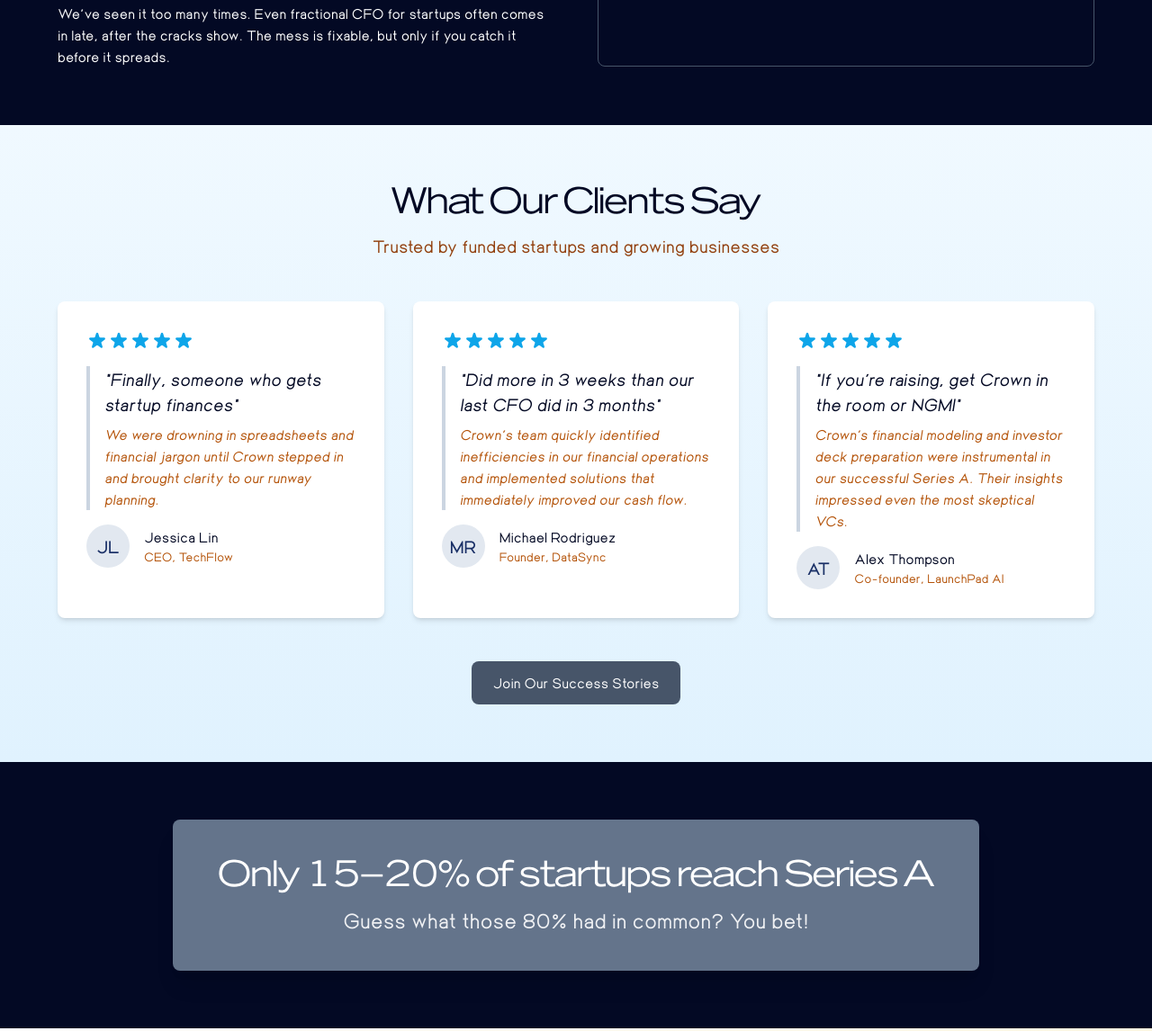
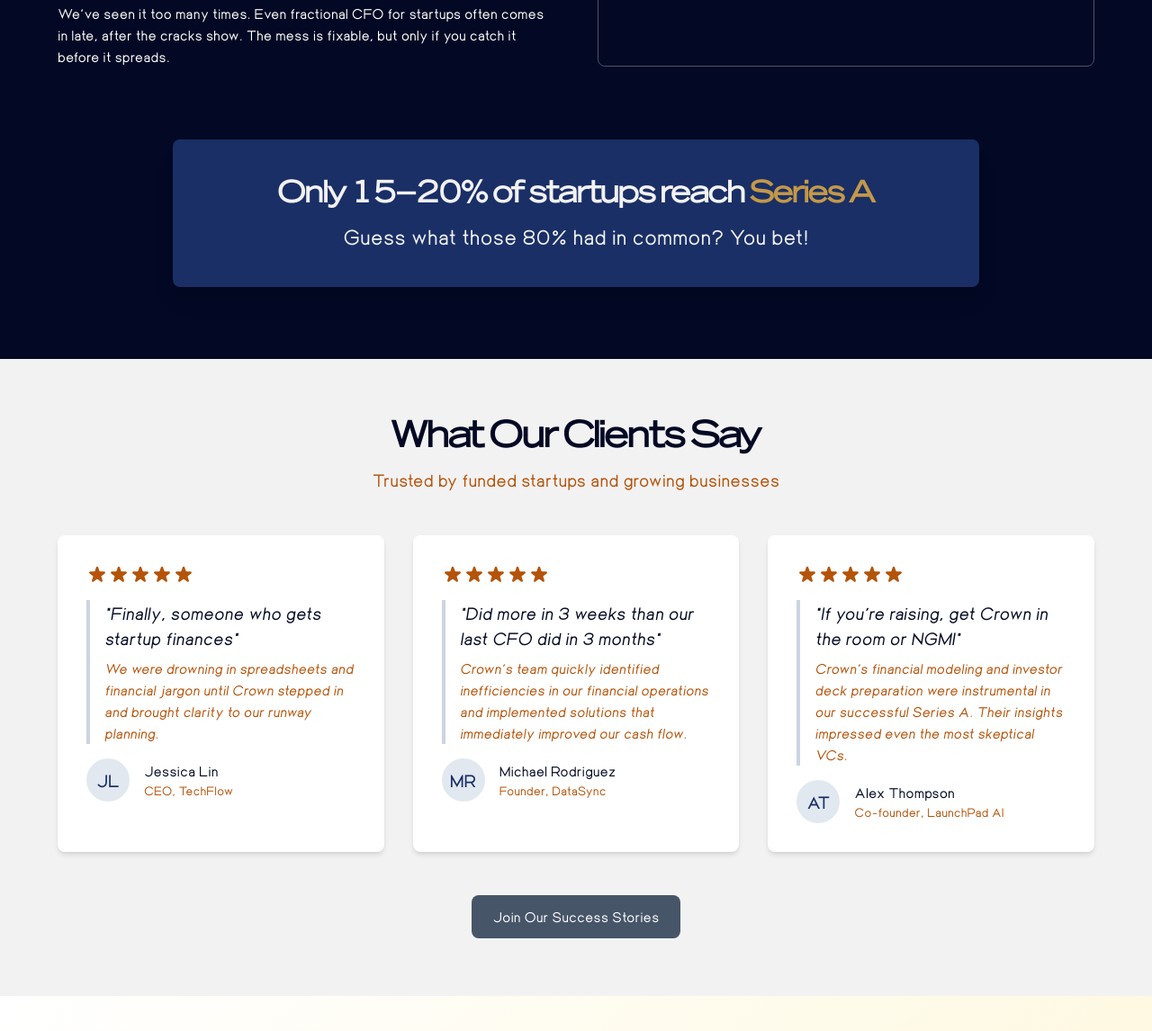
Before and after one commit to WebAsAService/base-template, an Astro site: page / in a window 1280 px wide. Shown: the part 2096-3242 px from the top of the page at 90% size. Built offline with nearby package versions, Linux system fonts and the light colour scheme; Astro itself is replaced by a stand-in of ours.

Commit message:
figmatized Highlight section

```diff
--- a/src/components/sections/AgitationSection.astro
+++ b/src/components/sections/AgitationSection.astro
@@ -2,7 +2,7 @@
 
 ---
 
-<section id="agitation" class="mb-16">
+<section id="agitation" class="">
   <div class="container mx-auto px-4">
     <div class="max-w-6xl mx-auto">
       <div class="grid grid-cols-1 lg:grid-cols-2 gap-12 items-center">
--- a/src/components/sections/HighlightedQuoteSection.astro
+++ b/src/components/sections/HighlightedQuoteSection.astro
@@ -2,14 +2,14 @@
 import "../../styles/scroll-animations.css";
 ---
 
-<section class="py-16">
+<section class="py-20">
   <div class="container mx-auto px-4">
     <div class="max-w-4xl mx-auto text-center">
-      <div class="bg-accent-600 p-10 rounded-lg shadow-xl bg-primary-500">
-        <h3 class="text-2xl md:text-3xl lg:text-4xl font-heading mb-4 text-white">
-          Only 15–20% of startups reach Series A
+      <div class=" p-10 rounded-lg shadow-xl bg-primary-700">
+        <h3 class="text-xl md:text-2xl lg:text-3xl font-heading mb-4 text-secondary-50 font-bold">
+          Only 15–20% of startups reach <span class="text-secondary-500 font-bold">Series A</span>
         </h3>
-        <p class="text-xl md:text-2xl text-white/90">
+        <p class="text-xl md:text-2xl text-secondary-50">
           Guess what those 80% had in common? You bet!
         </p>
       </div>
--- a/src/components/sections/SocialProofSection.astro
+++ b/src/components/sections/SocialProofSection.astro
@@ -1,12 +1,12 @@
 ---
 ---
 
-<section id="social-proof" class="py-16 bg-gradient-to-b from-accent-50 to-accent-100">
+<section id="social-proof" class="py-16 bg-secondary-50">
   <div class="container mx-auto px-4">
     <div class="max-w-6xl mx-auto">
       <div class="text-center mb-12">
-        <h2 class="text-3xl md:text-4xl font-heading mb-4 text-primary-900">What Our Clients Say</h2>
-        <p class="text-xl text-secondary-700 max-w-3xl mx-auto">
+        <h2 class="text-3xl md:text-4xl font-heading mb-4 text-primary-900 font-bold">What Our Clients Say</h2>
+        <p class="text-xl text-secondary-600 max-w-3xl mx-auto">
           Trusted by funded startups and growing businesses
         </p>
       </div>
@@ -14,7 +14,7 @@
       <div class="grid grid-cols-1 md:grid-cols-3 gap-8">
         <!-- Testimonial 1 -->
         <div class="bg-white p-8 rounded-lg shadow-md hover:shadow-lg transition-all">
-          <div class="flex text-accent-500 mb-4">
+          <div class="flex text-secondary-600 mb-4">
             <svg xmlns="http://www.w3.org/2000/svg" class="h-6 w-6" viewBox="0 0 20 20" fill="currentColor">
               <path d="M9.049 2.927c.3-.921 1.603-.921 1.902 0l1.07 3.292a1 1 0 00.95.69h3.462c.969 0 1.371 1.24.588 1.81l-2.8 2.034a1 1 0 00-.364 1.118l1.07 3.292c.3.921-.755 1.688-1.54 1.118l-2.8-2.034a1 1 0 00-1.175 0l-2.8 2.034c-.784.57-1.838-.197-1.539-1.118l1.07-3.292a1 1 0 00-.364-1.118L2.98 8.72c-.783-.57-.38-1.81.588-1.81h3.461a1 1 0 00.951-.69l1.07-3.292z" />
             </svg>
@@ -48,7 +48,7 @@
 
         <!-- Testimonial 2 -->
         <div class="bg-white p-8 rounded-lg shadow-md hover:shadow-lg transition-all">
-          <div class="flex text-accent-500 mb-4">
+          <div class="flex text-secondary-600 mb-4">
             <svg xmlns="http://www.w3.org/2000/svg" class="h-6 w-6" viewBox="0 0 20 20" fill="currentColor">
               <path d="M9.049 2.927c.3-.921 1.603-.921 1.902 0l1.07 3.292a1 1 0 00.95.69h3.462c.969 0 1.371 1.24.588 1.81l-2.8 2.034a1 1 0 00-.364 1.118l1.07 3.292c.3.921-.755 1.688-1.54 1.118l-2.8-2.034a1 1 0 00-1.175 0l-2.8 2.034c-.784.57-1.838-.197-1.539-1.118l1.07-3.292a1 1 0 00-.364-1.118L2.98 8.72c-.783-.57-.38-1.81.588-1.81h3.461a1 1 0 00.951-.69l1.07-3.292z" />
             </svg>
@@ -82,7 +82,7 @@
 
         <!-- Testimonial 3 -->
         <div class="bg-white p-8 rounded-lg shadow-md hover:shadow-lg transition-all">
-          <div class="flex text-accent-500 mb-4">
+          <div class="flex text-secondary-600 mb-4">
             <svg xmlns="http://www.w3.org/2000/svg" class="h-6 w-6" viewBox="0 0 20 20" fill="currentColor">
               <path d="M9.049 2.927c.3-.921 1.603-.921 1.902 0l1.07 3.292a1 1 0 00.95.69h3.462c.969 0 1.371 1.24.588 1.81l-2.8 2.034a1 1 0 00-.364 1.118l1.07 3.292c.3.921-.755 1.688-1.54 1.118l-2.8-2.034a1 1 0 00-1.175 0l-2.8 2.034c-.784.57-1.838-.197-1.539-1.118l1.07-3.292a1 1 0 00-.364-1.118L2.98 8.72c-.783-.57-.38-1.81.588-1.81h3.461a1 1 0 00.951-.69l1.07-3.292z" />
             </svg>
--- a/src/pages/index.astro
+++ b/src/pages/index.astro
@@ -34,8 +34,8 @@
 		<HeroSection />
 		<WhatWeFixSection />
 		<AgitationSection />
+		<HighlightedQuoteSection />
 		<SocialProofSection />
-		<HighlightedQuoteSection />
 		<ServicesSection />
 		<ValueComparisonSection />
 		<PricingSection />
--- a/src/styles/client-themes.css
+++ b/src/styles/client-themes.css
@@ -254,7 +254,7 @@
   --color-primary-950: #030924;
 
   /* Secondary color - Gold/Yellow */
-  --color-secondary-50: #fffbeb;
+  --color-secondary-50: #F3F2F3;
   --color-secondary-100: #fef3c7;
   --color-secondary-200: #fde68a;
   --color-secondary-300: #E8D183;
```
